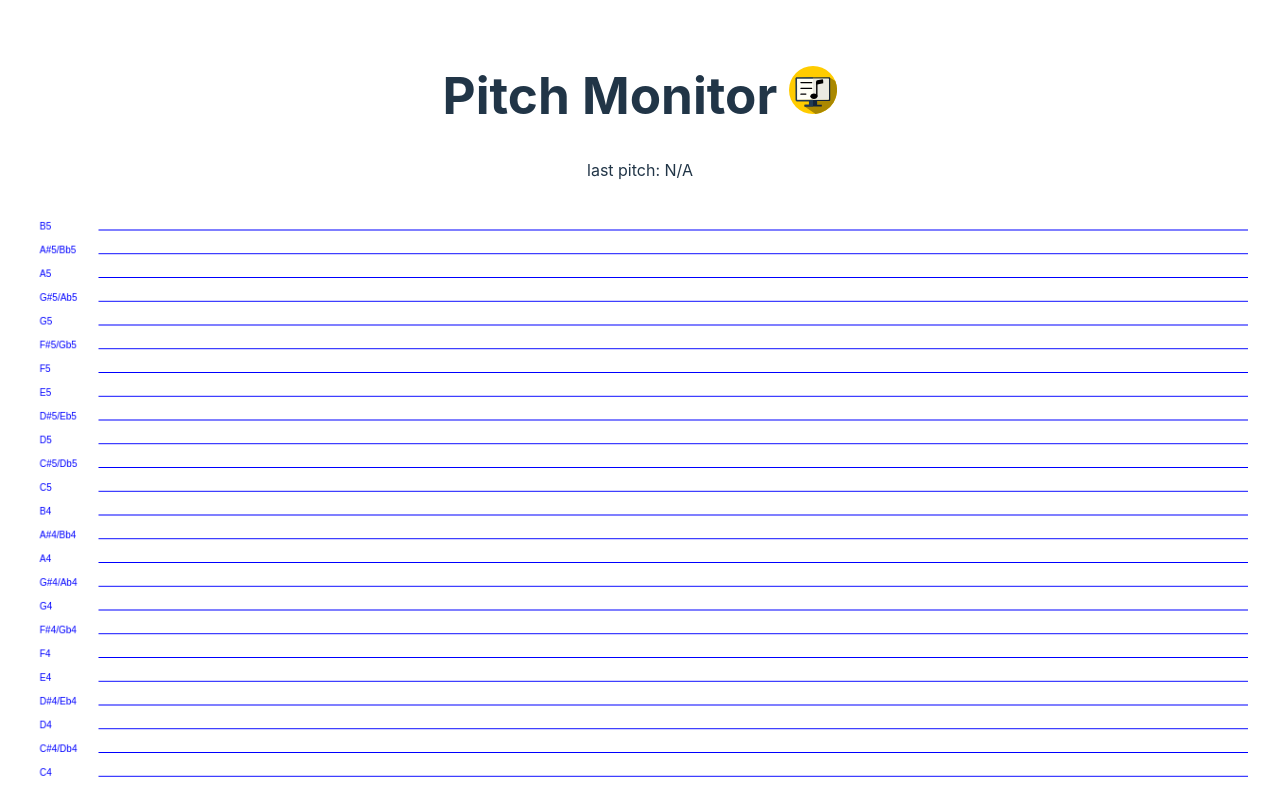
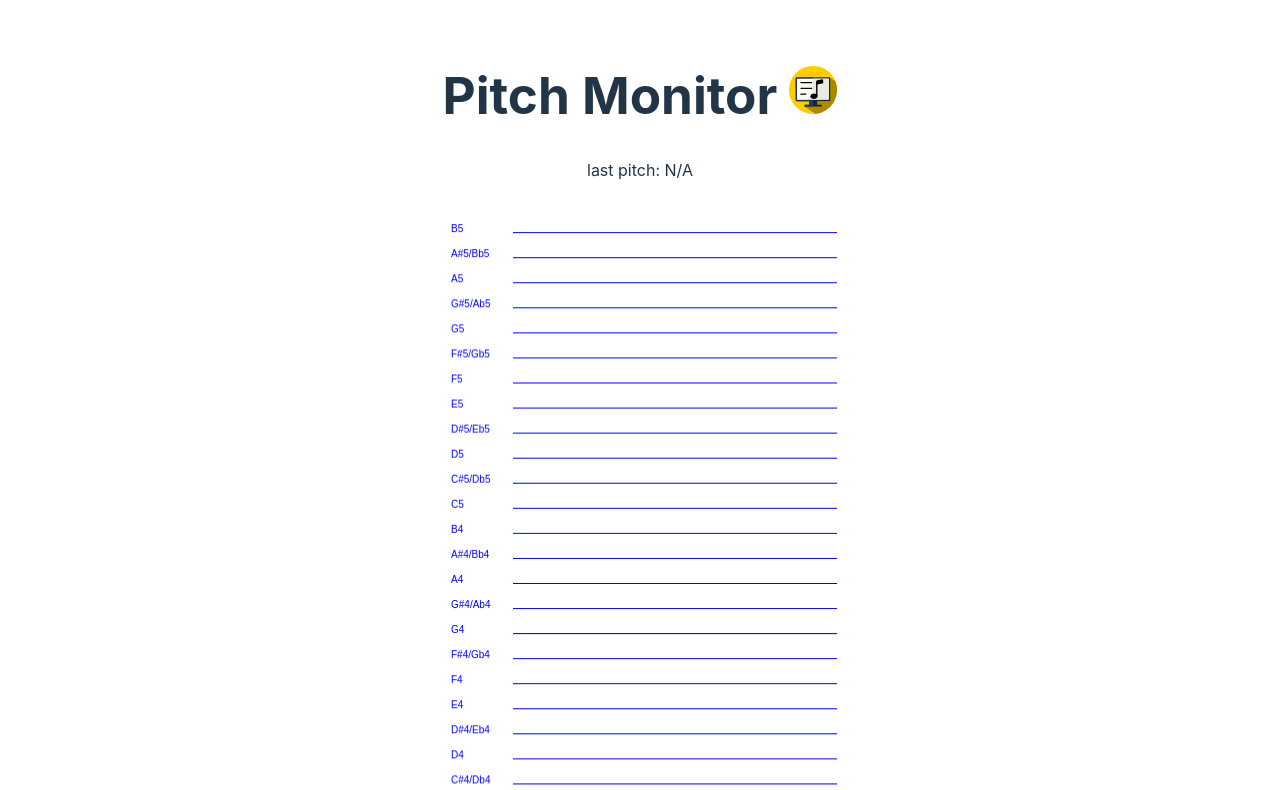
Before and after one commit to aquelehugo/pitchmonitor, a website built with Vite: page index.html in a window 1280 px wide. Shown: the top 790 px of the page. Built offline with nearby package versions, Linux system fonts and the light colour scheme; no server answers.

Commit message:
fix: stop scaling canvas

```diff
--- a/app/main.js
+++ b/app/main.js
@@ -10,13 +10,31 @@
   <div>
     <h1>Pitch Monitor <img src="${logoUrl}" height="48" width="48"></h1>
     <div>last pitch: <span id="pitch">N/A</span></div>
-    <canvas height=1300 />
+    <canvas />
   </div>
 `
 
-const canvasContext = document.querySelector('canvas').getContext('2d')
-// make canvas responsive
-canvasContext.canvas.width = window.innerWidth
+const canvas = document.querySelector('canvas')
+
+// Calculate height needed to show all notes
+const firstNoteFrequency = noteFrequencyTuples[0][1]
+const lastNoteFrequency = noteFrequencyTuples.at(-1)[1]
+const { baseDistance, offset } = getContext().pitchLines
+const requiredHeight =
+  Math.log2(lastNoteFrequency) * baseDistance -
+  Math.log2(firstNoteFrequency) * baseDistance +
+  offset.y +
+  50 // padding
+
+const resizeCanvas = () => {
+  const rect = canvas.getBoundingClientRect()
+  canvas.width = rect.width
+  canvas.height = requiredHeight
+}
+resizeCanvas()
+window.addEventListener('resize', resizeCanvas)
+
+const canvasContext = canvas.getContext('2d')
 
 const paintNotesLines = appContext => {
   canvasContext.fillStyle = 'blue'
@@ -30,7 +48,7 @@
     canvasContext.fillRect(
       appContext.pitchLines.offset.x,
       pitchY,
-      canvasContext.canvas.width,
+      canvas.width,
       1,
     )
   })
@@ -41,8 +59,8 @@
   canvasContext.fillRect(
     0,
     0,
-    canvasContext.canvas.width,
-    canvasContext.canvas.height,
+    canvas.width,
+    canvas.height,
   )
   paintNotesLines(appContext)
 }
@@ -69,7 +87,7 @@
   pitchDetector.addPitchListener(frequency => {
     document.getElementById('pitch').innerHTML = frequency
 
-    setContext(addPitch(frequency, canvasContext.canvas.width)(getContext()))
+    setContext(addPitch(frequency, canvas.width)(getContext()))
 
     paintPitches(getContext())
   })
--- a/app/style.css
+++ b/app/style.css
@@ -47,6 +47,7 @@
 canvas {
   width: 100%;
   max-width: 100vw;
+  display: block;
 }
 
 button {
```
